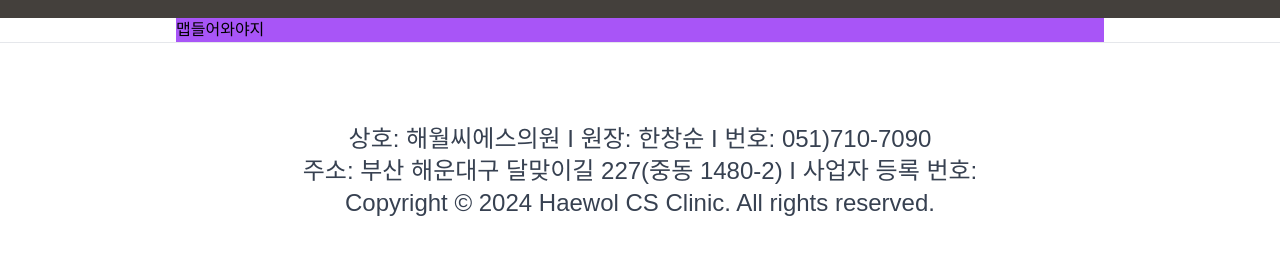
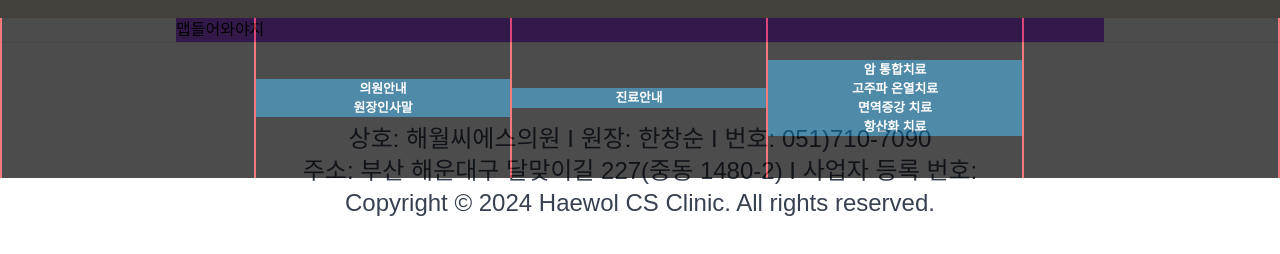
Before and after one commit to mintcoo/haewolcs-website, a Gatsby site: page /navigate in a window 1280 px wide. Shown: the part 62-316 px from the top of the page. Built offline with nearby package versions, Linux system fonts and the light colour scheme; Gatsby itself is replaced by a stand-in of ours.

Commit message:
내브바 수정

```diff
--- a/src/components/navbar.tsx
+++ b/src/components/navbar.tsx
@@ -26,7 +26,7 @@ function Navbar() {
           </Link>
         ))}
       </ul>
-      <ul
+      {/* <ul
         className={`${
           selected ? "fixed" : "hidden"
         } fixed left-0 right-0 z-40 flex font-bold text-white bg-black text-1vw animate-moving opacity-70`}
@@ -43,7 +43,29 @@ function Navbar() {
             ))}
           </li>
         ))}
-      </ul>
+      </ul> */}
+      {selected ? (
+        <ul
+          className={`fixed left-0 right-0 z-40 flex font-bold text-white bg-black text-1vw animate-moving opacity-70 h-20vh`}
+        >
+          {menusData.map((menus, index) => (
+            <li
+              key={index}
+              className="w-1/5 h-full border-r-2 border-red-500 f-c-c-c first:border-l-2"
+            >
+              {menus.map((menu) => (
+                <Link
+                  className="w-full text-center bg-sky-800"
+                  to={menu.url}
+                  key={menu.title}
+                >
+                  {menu.title}
+                </Link>
+              ))}
+            </li>
+          ))}
+        </ul>
+      ) : null}
     </div>
   );
 }
--- a/src/store/atom.ts
+++ b/src/store/atom.ts
@@ -50,6 +50,7 @@ export const navbarMenuListState = atom<INavbarMenus[][]>({
       { url: "/", title: "암 통합치료" },
       { url: "/introduction", title: "고주파 온열치료" },
       { url: "/introduction", title: "면역증강 치료" },
+      { url: "/introduction", title: "항산화 치료" },
     ],
     [],
   ],
```
